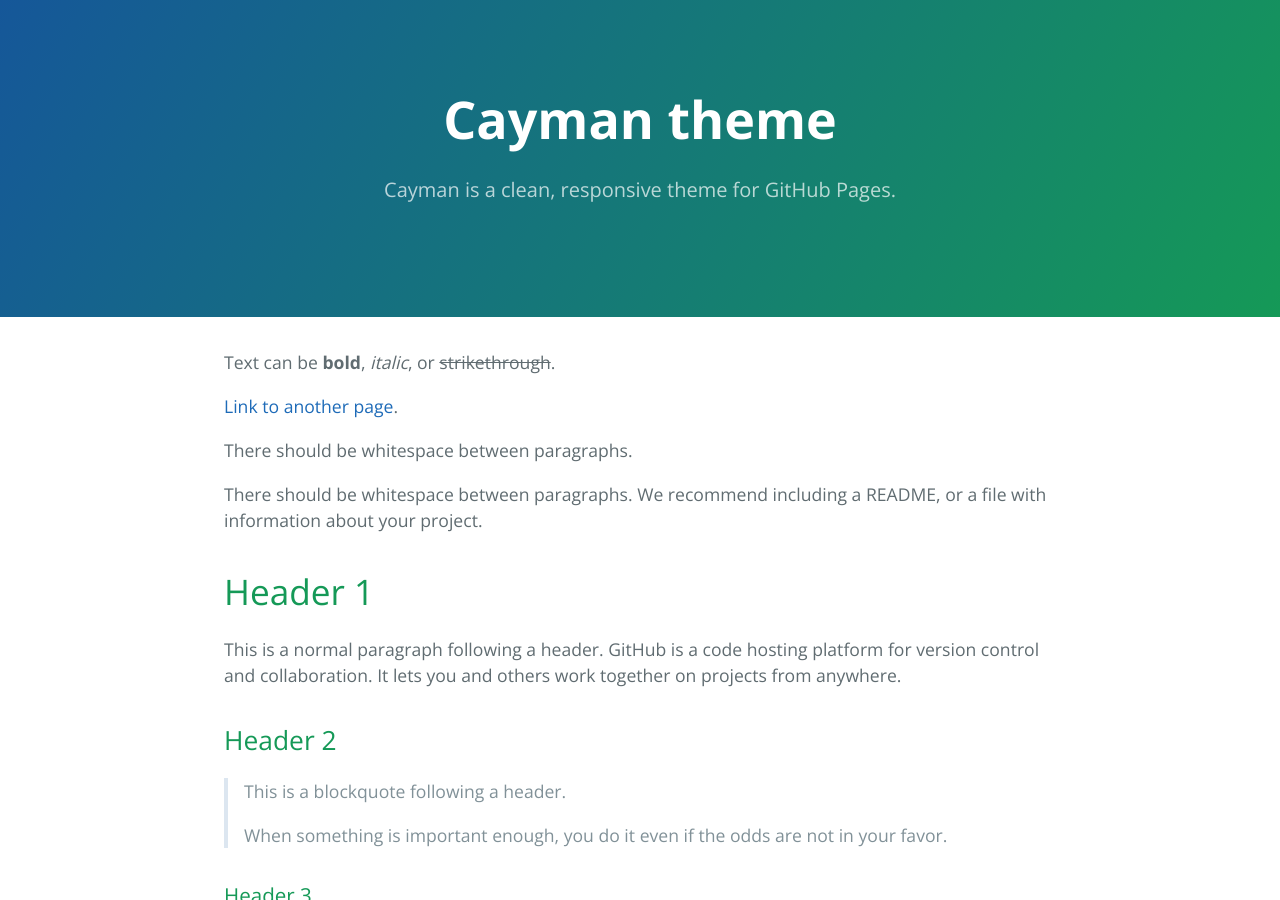
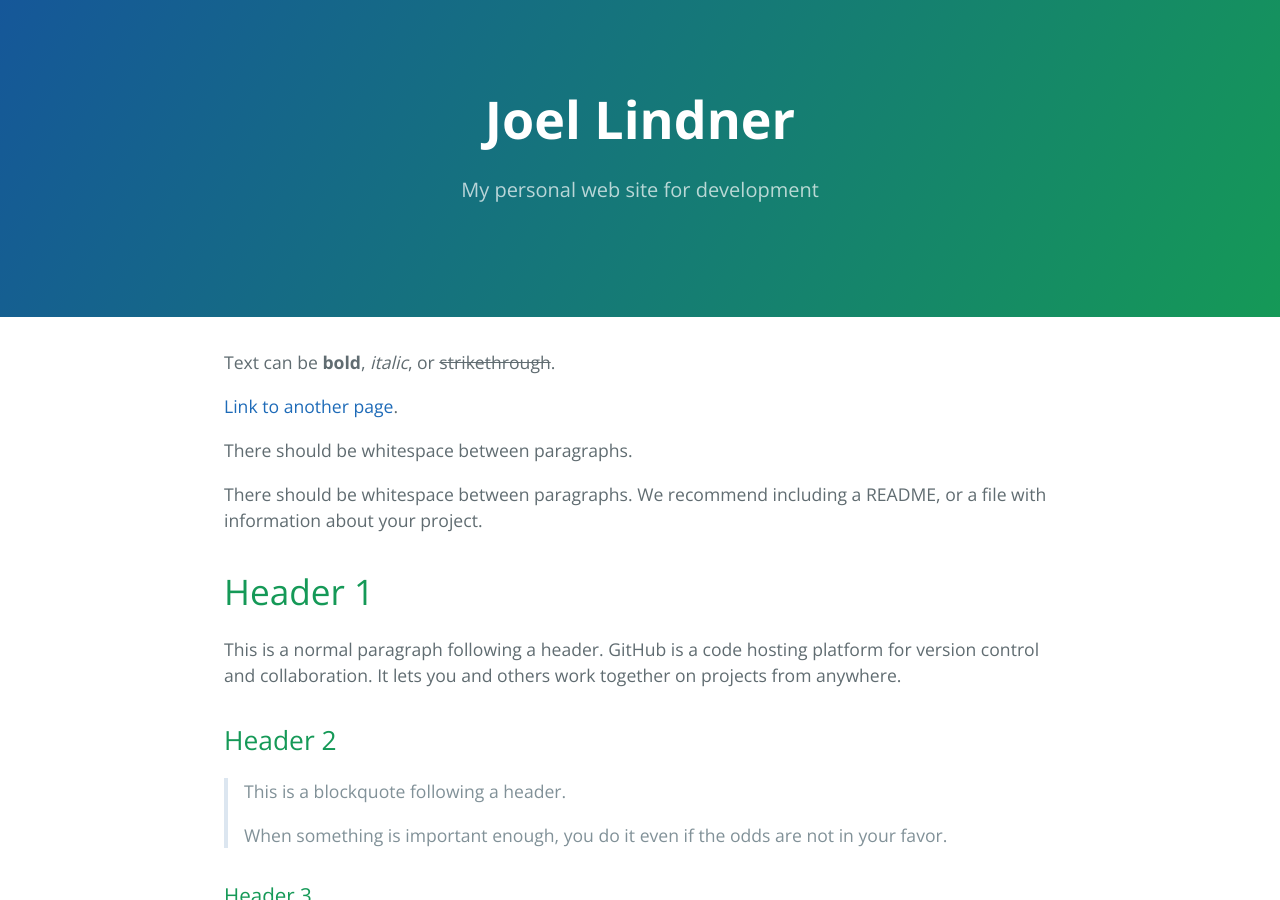
Before and after one commit to Joel-Lindner/Joel-Lindner.github.io, a Jekyll site: the page built from index.md, in a window 1280 px wide and 900 px high. Built offline with Jekyll 4.4.1, drawn with Linux system fonts in a browser that asks for light colours; our own code applies the rules of GitHub Pages for plain Markdown files.

Commit message:
Update index.md

```diff
--- a/index.md
+++ b/index.md
@@ -1,5 +1,6 @@
 ---
-layout: default
+title: Joel Lindner
+description: My personal web site for development
 ---
 
 Text can be **bold**, _italic_, or ~~strikethrough~~.
```
